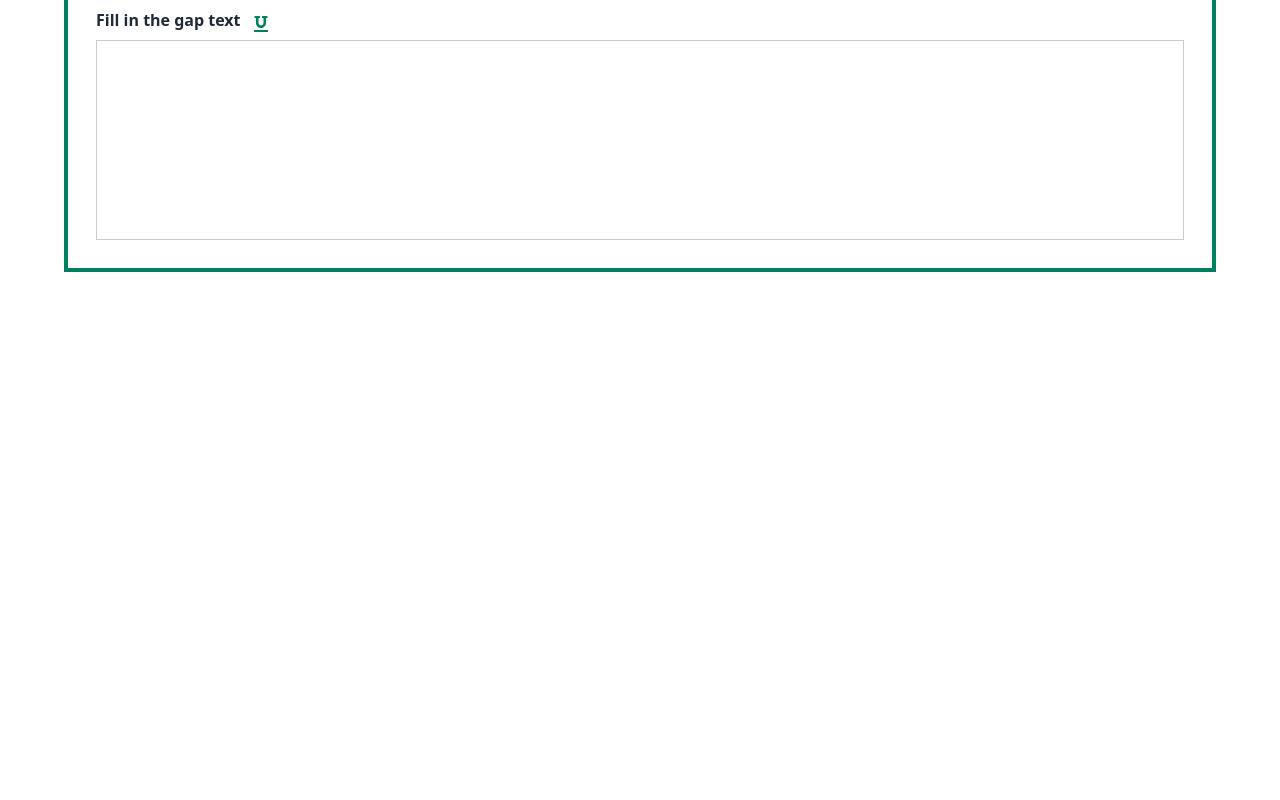
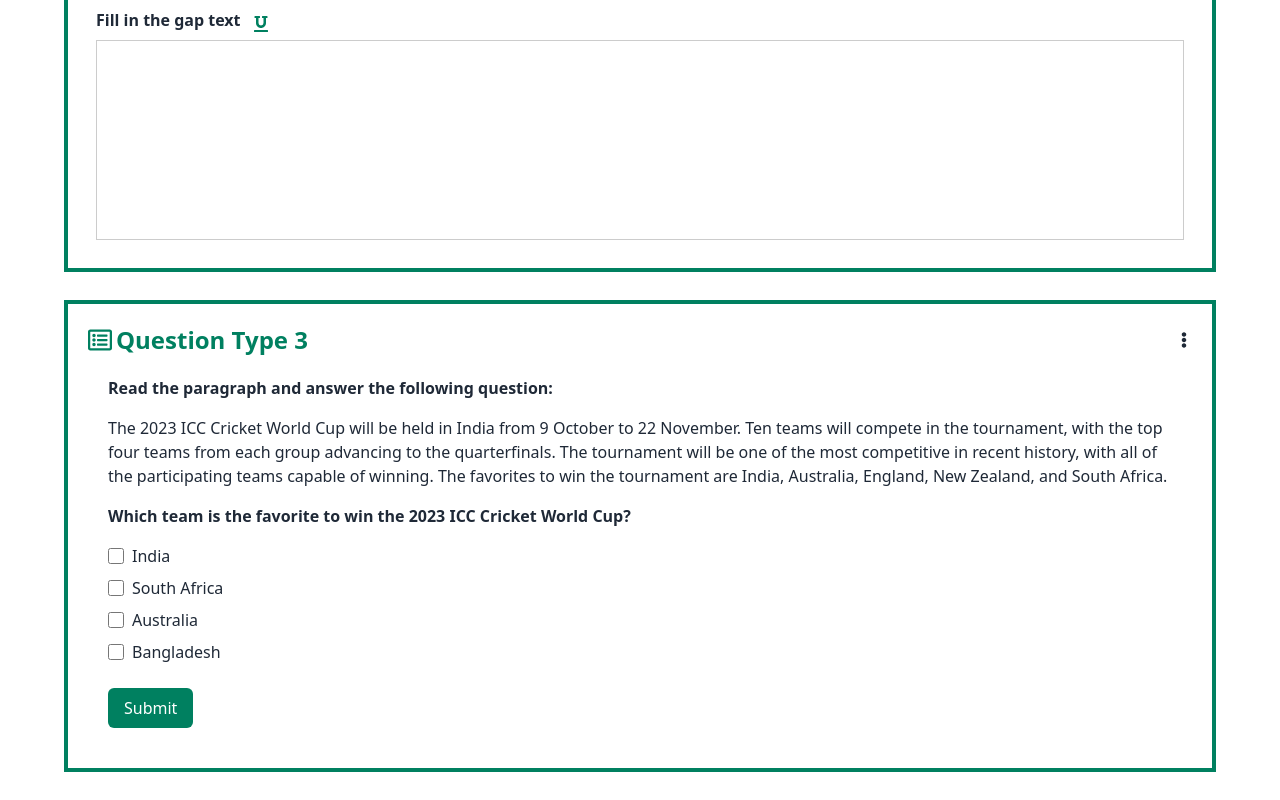
Before and after one commit to bhuiamh/SupperAssistant, a React (Vite) app: page / in a window 1280 px wide. Shown: the part 652-1452 px from the top of the page. Before the commit the page ends 952 px from the top, so only its background shows below. Built offline with nearby package versions, Linux system fonts and the light colour scheme.

Commit message:
Third question added

```diff
--- a/src/components/BrilliantQuestion.jsx
+++ b/src/components/BrilliantQuestion.jsx
@@ -1,11 +1,15 @@
 import React from "react";
 import CategoryType from "./Question/CategoryType";
 import FillInTheGap from "./Question/FillInTheGap";
+import ComprehensionType from "./Question/ComprehensionType";
+import Test from "./Question/Test";
 const BrilliantQuestion = () => {
   return (
     <div>
       <CategoryType />
       <FillInTheGap />
+      <ComprehensionType />
+      <Test></Test>
     </div>
   );
 };
--- /dev/null
+++ b/src/components/Question/ComprehensionType.jsx
@@ -0,0 +1,74 @@
+import React, { useState } from "react";
+import { FaEllipsisV, FaRegListAlt } from "react-icons/fa";
+
+const ComprehensionType = () => {
+  const [selectedOption, setSelectedOption] = useState(null);
+
+  const mcqOptions = [
+    { id: 1, text: "India" },
+    { id: 2, text: "South Africa" },
+    { id: 3, text: "Australia" },
+    { id: 4, text: "Bangladesh" },
+  ];
+
+  const handleOptionChange = (optionId) => {
+    setSelectedOption(optionId);
+  };
+  return (
+    <div className="mx-16 my-7 min-h-[40vh] border-[#008060] border-4">
+      <div className="p-5">
+        <div className="flex items-center justify-between">
+          <h1 className="font-bold text-2xl gap-1 flex items-center text-[#008060]">
+            <FaRegListAlt /> Question Type 3
+          </h1>
+          <button>
+            <FaEllipsisV />
+          </button>
+        </div>
+        <div className="m-5">
+          <p className="font-bold mb-4">
+            Read the paragraph and answer the following question:
+          </p>
+          <p className="font-sans mb-4">
+            The 2023 ICC Cricket World Cup will be held in India from 9 October
+            to 22 November. Ten teams will compete in the tournament, with the
+            top four teams from each group advancing to the quarterfinals. The
+            tournament will be one of the most competitive in recent history,
+            with all of the participating teams capable of winning. The
+            favorites to win the tournament are India, Australia, England, New
+            Zealand, and South Africa.
+          </p>
+          <p className="font-semibold mb-4">
+            Which team is the favorite to win the 2023 ICC Cricket World Cup?
+          </p>
+          <ul>
+            {mcqOptions.map((option) => (
+              <li key={option.id} className="mb-2">
+                <label className="flex items-center">
+                  <input
+                    type="checkbox"
+                    className="form-checkbox text-[#008060] h-4 w-4 mr-2"
+                    value={option.id}
+                    checked={selectedOption === option.id}
+                    onChange={() => handleOptionChange(option.id)}
+                  />
+                  {option.text}
+                </label>
+              </li>
+            ))}
+          </ul>
+          <div className="mt-6">
+            <button
+              className="bg-[#008060] text-white px-4 py-2 rounded-md hover:bg-[#0c3128]"
+              disabled={selectedOption === null}
+            >
+              Submit
+            </button>
+          </div>
+        </div>
+      </div>
+    </div>
+  );
+};
+
+export default ComprehensionType;
--- /dev/null
+++ b/src/components/Question/Test.jsx
@@ -0,0 +1,7 @@
+import React from "react";
+
+const Test = () => {
+  return <div></div>;
+};
+
+export default Test;
```
